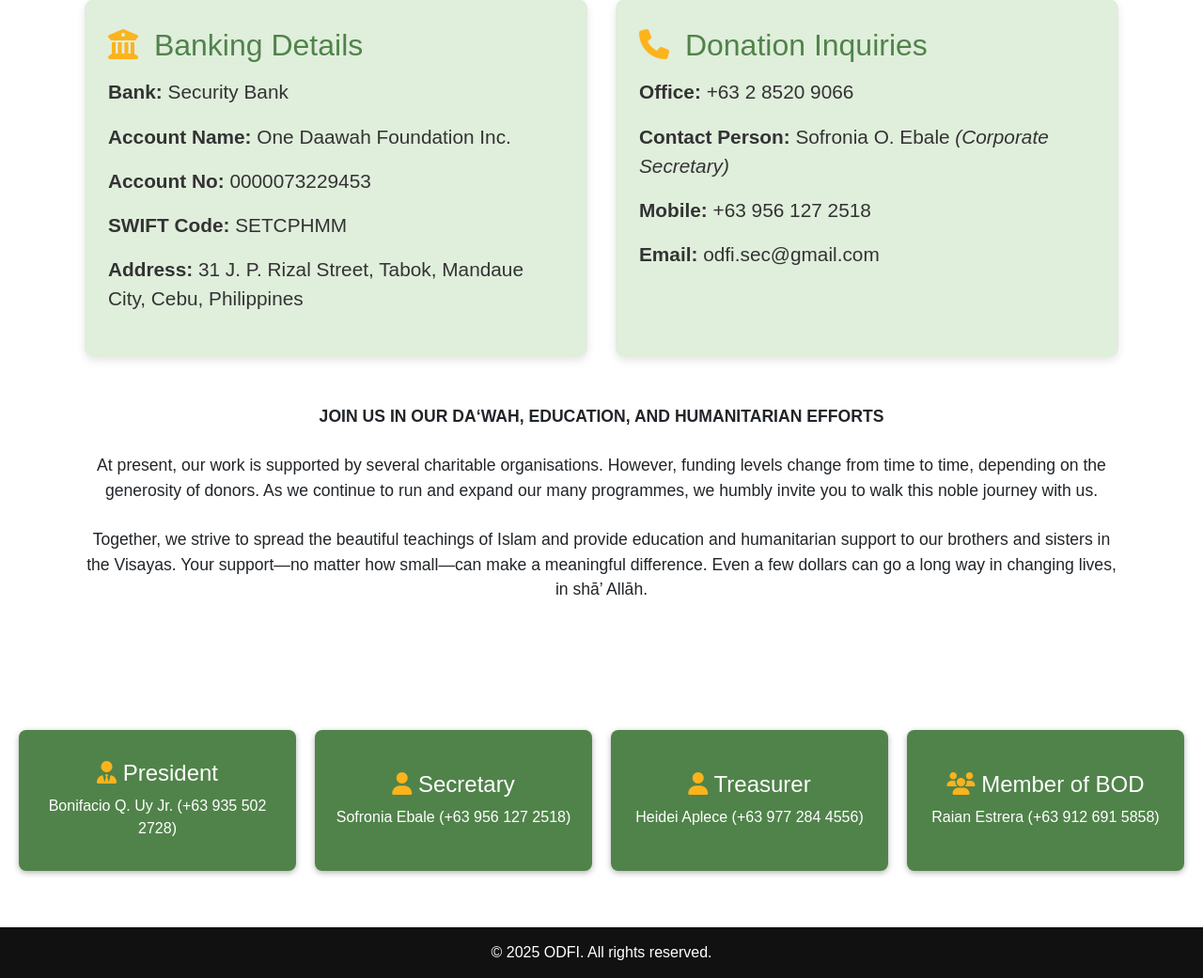
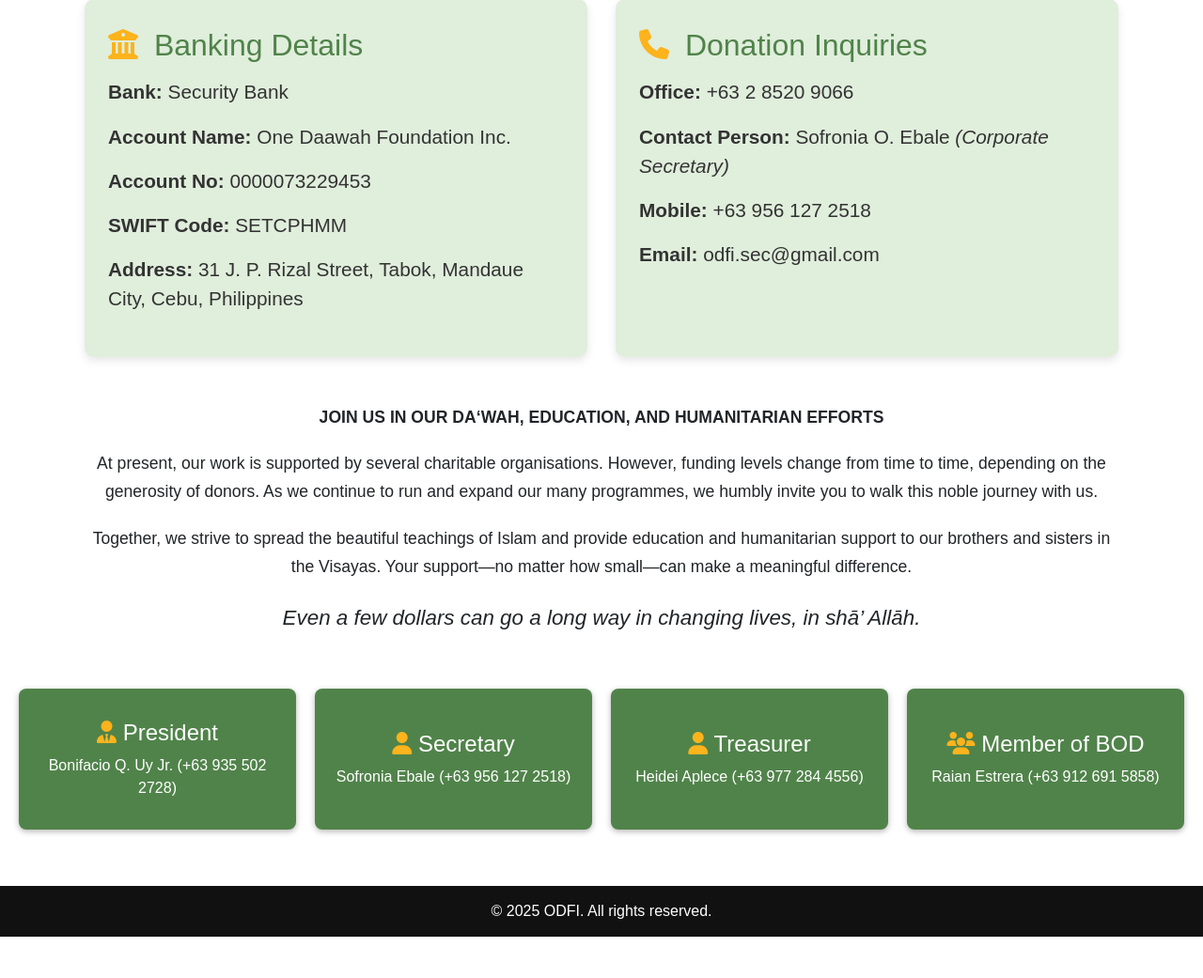
Before and after one commit to kishart/ODFI-django, a Django app: page /contact/ in a window 1280 px wide. Shown: the part 699-1740 px from the top of the page at 94% size. After the commit the page ends 1696 px from the top, so only its background shows below. Run offline with Django 5.2, Linux system fonts and the light colour scheme.

Commit message:
last update

```diff
--- a/templates/authentication/user/contact.html
+++ b/templates/authentication/user/contact.html
@@ -25,9 +25,9 @@
 
 .info-section-grid {
   display: flex;
-  flex-wrap: wrap; /* allows boxes to wrap to next line */
+  flex-wrap: wrap;
   gap: 20px; /* space between boxes */
-  padding-top: 120px;
+  padding-top: 40px;
   justify-content: center; /* centers boxes horizontally */
 }
 
@@ -235,11 +235,26 @@
       </div>
 
     </div>
-    <p style="text-align: center; margin-top: 50px; font-size: 1.1rem;"> <b>JOIN US IN OUR DA‘WAH, EDUCATION, AND HUMANITARIAN EFFORTS</b> <br><br>
+    <div style="text-align:center; margin-top:50px; font-size:1.1rem; line-height:1.7;">
 
-At present, our work is supported by several charitable organisations. However, funding levels change from time to time, depending on the generosity of donors. As we continue to run and expand our many programmes, we humbly invite you to walk this noble journey with us. <br><br>
+  <p style="font-weight:bold; margin-bottom:20px;">
+    JOIN US IN OUR DA‘WAH, EDUCATION, AND HUMANITARIAN EFFORTS
+  </p>
 
-Together, we strive to spread the beautiful teachings of Islam and provide education and humanitarian support to our brothers and sisters in the Visayas. Your support—no matter how small—can make a meaningful difference. Even a few dollars can go a long way in changing lives, in shā’ Allāh.</p>
+  <p style="margin-bottom:20px;">
+    At present, our work is supported by several charitable organisations. However, funding levels change from time to time, depending on the generosity of donors. As we continue to run and expand our many programmes, we humbly invite you to walk this noble journey with us.
+  </p>
+
+  <p style="margin-bottom:20px;">
+    Together, we strive to spread the beautiful teachings of Islam and provide education and humanitarian support to our brothers and sisters in the Visayas. Your support—no matter how small—can make a meaningful difference.
+  </p>
+
+  <p style="font-size:1.4rem; font-style:italic;">
+    Even a few dollars can go a long way in changing lives, in shā’ Allāh.
+  </p>
+
+</div>
+
   </div>
 <div class="info-section-grid">
   <div class="info-box">
```
